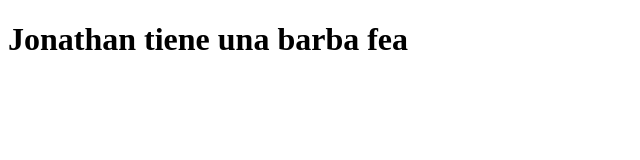
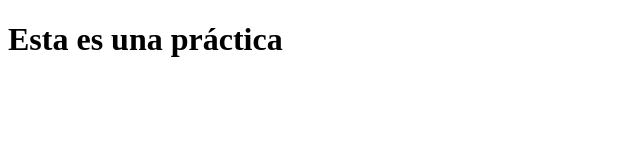
Before and after one commit to evangeline24/ProyectoDemo, a plain HTML site: page index.html in a window 1280 px wide. Shown: the whole page, without its empty margins (0-640 px from the left). Drawn offline with Linux system fonts and the light colour scheme.

Commit message:
cambio 1

```diff
--- a/index.html
+++ b/index.html
@@ -7,6 +7,6 @@
     <title>HOLA MUNDO</title>
 </head>
 <body>
-    <h1>Jonathan tiene una barba fea</h1>
+    <h1>Esta es una práctica</h1>
 </body>
 </html>
```
